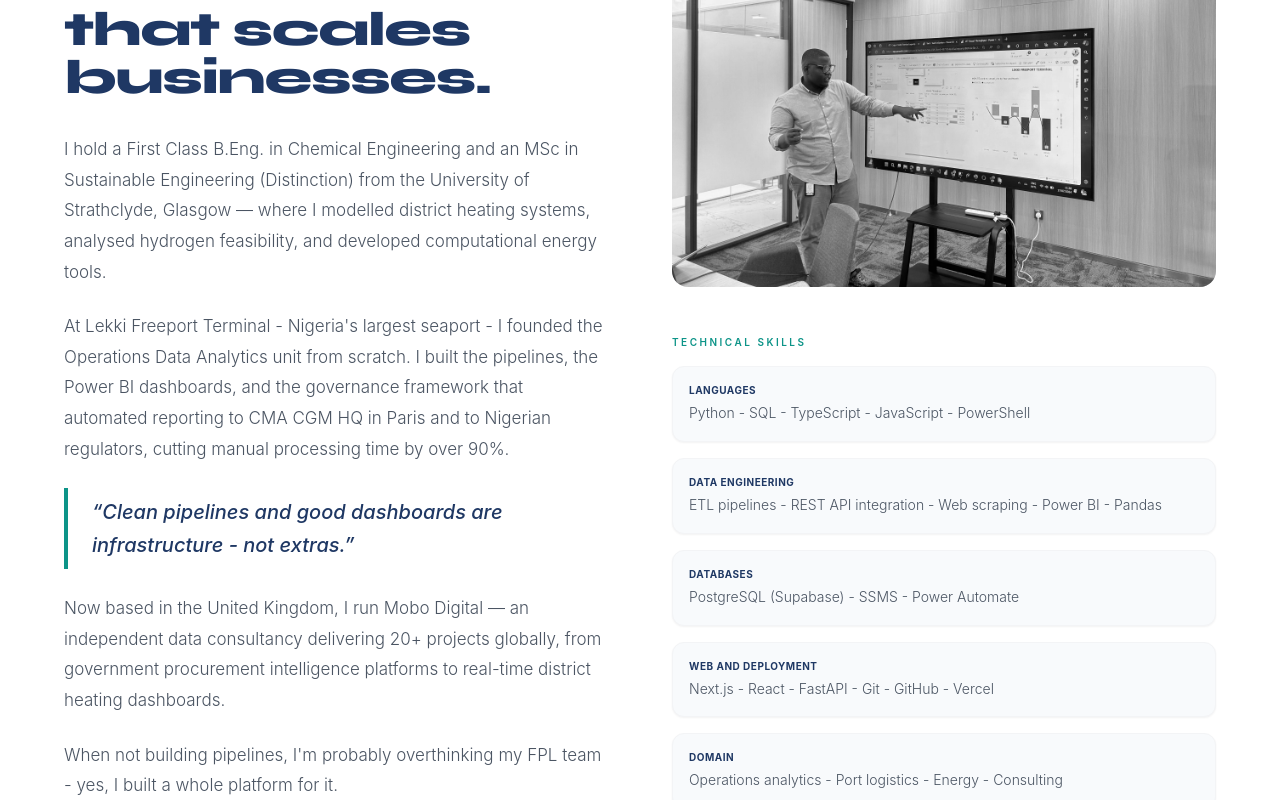
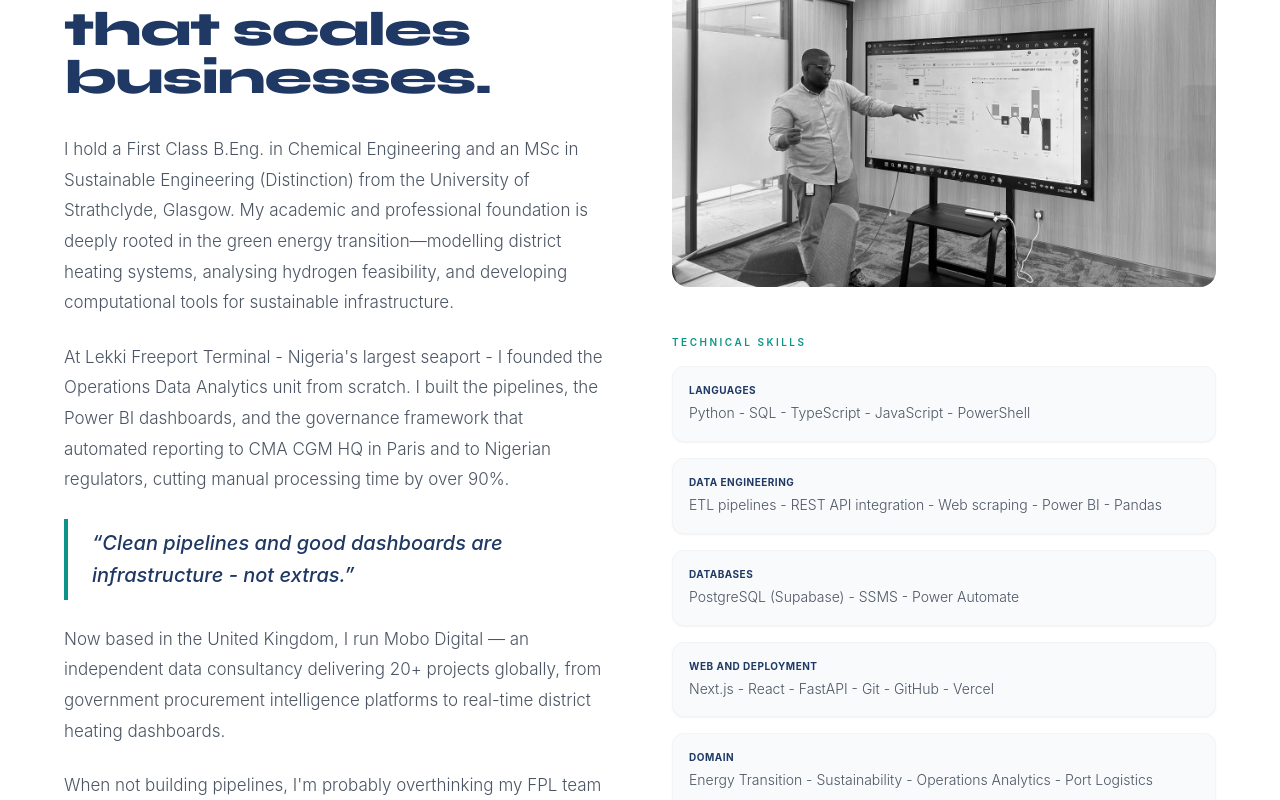
Before and after one commit to Jendoooo/portfolio_website, a Next.js app: page / in a window 1280 px wide. Shown: the part 1080-1880 px from the top of the page. Built offline with nearby package versions, Linux system fonts and the light colour scheme.

Commit message:
feat: Highlight sustainability in About section and add View More pagination to Projects and Freelance grids

```diff
--- a/src/components/About.tsx
+++ b/src/components/About.tsx
@@ -17,7 +17,7 @@ const skills = [
   },
   {
     cat: "Domain",
-    items: "Operations analytics - Port logistics - Energy - Consulting",
+    items: "Energy Transition - Sustainability - Operations Analytics - Port Logistics",
   },
 ];
 
@@ -37,8 +37,10 @@ export default function About() {
               <p>
                 I hold a First Class B.Eng. in Chemical Engineering and an MSc in
                 Sustainable Engineering (Distinction) from the University of
-                Strathclyde, Glasgow — where I modelled district heating systems,
-                analysed hydrogen feasibility, and developed computational energy tools.
+                Strathclyde, Glasgow. My academic and professional foundation is
+                deeply rooted in the green energy transition—modelling district
+                heating systems, analysing hydrogen feasibility, and developing
+                computational tools for sustainable infrastructure.
               </p>
               <p>
                 At Lekki Freeport Terminal - Nigeria&apos;s largest seaport - I founded
--- a/src/components/FreelanceWork.tsx
+++ b/src/components/FreelanceWork.tsx
@@ -108,11 +108,14 @@ const freelanceProjects: FreelanceProject[] = [
 
 export default function FreelanceWork() {
   const [activeTab, setActiveTab] = useState<Tab>("All");
+  const [showAll, setShowAll] = useState(false);
 
   const filteredProjects = useMemo(() => {
     if (activeTab === "All") return freelanceProjects;
     return freelanceProjects.filter((project) => project.category === activeTab);
   }, [activeTab]);
+
+  const visibleProjects = showAll ? filteredProjects : filteredProjects.slice(0, 4);
 
   return (
     <section id="freelance" className="py-16 px-4 md:py-24 md:px-6 bg-[#F8FAFC]">
@@ -160,8 +163,8 @@ export default function FreelanceWork() {
               type="button"
               onClick={() => setActiveTab(tab)}
               className={`relative pb-3 text-sm font-semibold transition-colors ${activeTab === tab
-                  ? "text-[#1F3864]"
-                  : "text-gray-400 hover:text-[#1F3864]"
+                ? "text-[#1F3864]"
+                : "text-gray-400 hover:text-[#1F3864]"
                 }`}
             >
               {tab}
@@ -189,7 +192,7 @@ export default function FreelanceWork() {
               animate="visible"
               className="grid gap-4"
             >
-              {filteredProjects.map((project) => (
+              {visibleProjects.map((project) => (
                 <motion.article
                   key={project.name}
                   variants={scaleIn}
@@ -254,6 +257,18 @@ export default function FreelanceWork() {
             </motion.div>
           </motion.div>
         </AnimatePresence>
+
+        {/* View More Toggle */}
+        {filteredProjects.length > 4 && (
+          <div className="mt-10 flex justify-center">
+            <button
+              onClick={() => setShowAll(!showAll)}
+              className="px-6 py-2 border-2 border-[#1F3864] text-[#1F3864] font-semibold rounded-xl hover:bg-[#1F3864] hover:text-white transition-colors"
+            >
+              {showAll ? "Show Less" : "View More Work"}
+            </button>
+          </div>
+        )}
       </div>
     </section>
   );
--- a/src/components/Projects.tsx
+++ b/src/components/Projects.tsx
@@ -1,5 +1,6 @@
 "use client";
 
+import { useState } from "react";
 import { motion } from "framer-motion";
 import RevealOnScroll from "@/components/RevealOnScroll";
 import { scaleIn, staggerContainer } from "@/lib/animations";
@@ -104,8 +105,12 @@ const projects = [
 ];
 
 export default function Projects() {
+  const [showAllOther, setShowAllOther] = useState(false);
+
   const featuredProjects = projects.filter((p) => p.highlight);
   const otherProjects = projects.filter((p) => !p.highlight);
+
+  const visibleOtherProjects = showAllOther ? otherProjects : otherProjects.slice(0, 3);
 
   return (
     <section id="projects" className="py-16 px-4 md:py-24 md:px-6 bg-[#F8FAFC]">
@@ -217,7 +222,7 @@ export default function Projects() {
           viewport={{ once: true, amount: 0.1 }}
           className="grid sm:grid-cols-2 lg:grid-cols-3 gap-6"
         >
-          {otherProjects.map((project) => (
+          {visibleOtherProjects.map((project) => (
             <motion.article
               key={project.name}
               variants={scaleIn}
@@ -269,6 +274,18 @@ export default function Projects() {
             </motion.article>
           ))}
         </motion.div>
+
+        {/* View More Toggle for Other Projects */}
+        {otherProjects.length > 3 && (
+          <div className="mt-12 flex justify-center">
+            <button
+              onClick={() => setShowAllOther(!showAllOther)}
+              className="px-6 py-2 border-2 border-[#1F3864] text-[#1F3864] font-semibold rounded-xl hover:bg-[#1F3864] hover:text-white transition-colors"
+            >
+              {showAllOther ? "Show Less" : "View More Projects"}
+            </button>
+          </div>
+        )}
       </div>
     </section>
   );
```
